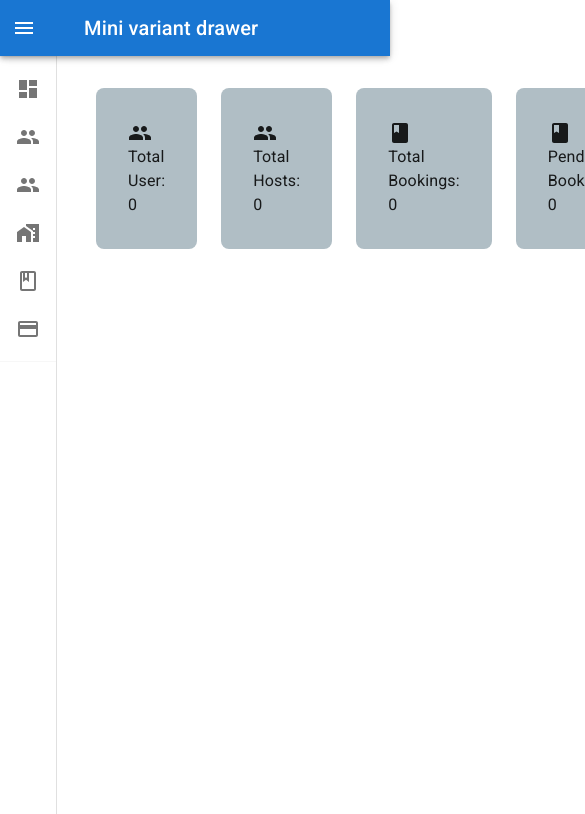
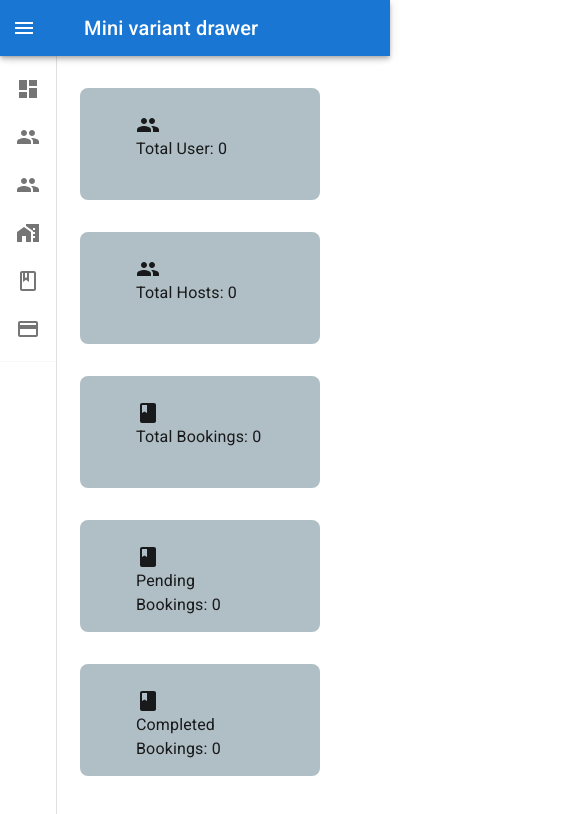
Before and after one commit to Jamshadj/stayspot, a React (Create React App) app in the folder client/: page /admin in a window 390 px wide. Shown: the top 814 px of the page, 585 px wide, since content can reach past the window. Built offline with nearby package versions, Linux system fonts and the light colour scheme; no server answers.

Commit message:
admin side  responsive

```diff
--- a/client/src/components/adminComponents/Bookings/BookingDetails.jsx
+++ b/client/src/components/adminComponents/Bookings/BookingDetails.jsx
@@ -64,14 +64,15 @@ function BookingDetails() {
     }, [listing]);
 
     return (
-        <div className="mt-12 ml-24">
+        <div className="mt-12 md:ml-24 ml-8">
             {loading ? (
                 <CircularProgress />
             ) : (
-                <div className='flex'>
-                    <div className='w-1/2'>
+                <div>
+                 <div className='md:flex pt-36'>
+                        <div className='md:w-1/2'>
                         <div>
-                            {listing && <img className='w-96 h-96 ml-12 rounded' src={listing.images[0]} alt="" />}
+                        {listing && <img className='w-80  ml-9 h-96 md:ml-12 rounded' src={listing.images[0]} alt="" />}
                         </div>
                         <div className='mt-8 ml-12'>
                             <div>
@@ -94,7 +95,7 @@ function BookingDetails() {
                             <span className='font-semibold'>Hosted By: {host && host.firstName}</span>
                         </div>
                     </div>
-                    <div className='w-1/2'>
+                    <div className='md:w-1/2'>
                         <div className='mt-8 ml-12 flex flex-col gap-6'>
                             <div className='font-semibold'>
                                 Booked By: {user && user.firstName}
@@ -175,6 +176,7 @@ function BookingDetails() {
 
                     </div>
                 </div>
+                </div>
             )}
         </div>
     );
--- a/client/src/components/adminComponents/Bookings/Bookings.jsx
+++ b/client/src/components/adminComponents/Bookings/Bookings.jsx
@@ -66,8 +66,8 @@ const Bookings = () => {
   const TABLE_HEAD = ["No", "BookingId", "User", "check-In", "Check-Out", "Amount", "status", "Action"];
 
   return (
-    <div className="mt-12 ml-24 w-[92%]">
-      <h2 className="italic mb-4">Booking details</h2>
+    <div className="mt-12  ml-[5.5rem] md:ml-24 md:w-[calc(100%-320px)]">
+  <h2 className="italic mb-4">Booking details</h2>
       <div>
         {loading ? (
           <div className="flex justify-center mt-80">
--- a/client/src/components/adminComponents/Home/Home.jsx
+++ b/client/src/components/adminComponents/Home/Home.jsx
@@ -58,10 +58,10 @@ function Home() {
   }, []);
 
   return (
-    <div className='m-10 ml-24'>
-      <div className='flex gap-4'>
-        <div className='bg-blue-gray-200 rounded-lg'>
-          <div className='m-8'>
+    <div className='m-10 md:ml-24 ml-12'>
+       <div className="md:flex md:pl-36 gap-4">
+        <div className="bg-blue-gray-200 md:ml-0 ml-8 h-28 w-60  rounded-lg">
+          <div className="m-8 md:p-0 p-6 ">
             <div>
               <GroupIcon />
             </div>
@@ -70,8 +70,8 @@ function Home() {
             </div>
           </div>
         </div>
-        <div className='bg-blue-gray-200 rounded-lg'>
-          <div className='m-8'>
+        <div className="bg-blue-gray-200 h-28  md:ml-0 ml-8 w-60 rounded-lg">
+          <div className="m-8 md:p-0 p-6">
             <div>
               <GroupIcon />
             </div>
@@ -80,8 +80,8 @@ function Home() {
             </div>
           </div>
         </div>
-        <div className='bg-blue-gray-200 rounded-lg'>
-          <div className='m-8'>
+        <div className="bg-blue-gray-200 h-28 w-60  md:ml-0 ml-8 rounded-lg">
+          <div className="m-8 md:p-0 p-6">
             <div>
               <BookIcon />
             </div>
@@ -90,8 +90,8 @@ function Home() {
             </div>
           </div>
         </div>
-        <div className='bg-blue-gray-200 rounded-lg'>
-          <div className='m-8'>
+        <div className="bg-blue-gray-200 h-28 w-60  md:ml-0 ml-8 rounded-lg">
+          <div className="m-8 md:p-0 p-6">
             <div>
               <BookIcon />
             </div>
@@ -100,8 +100,8 @@ function Home() {
             </div>
           </div>
         </div>
-        <div className='bg-blue-gray-200 rounded-lg'>
-          <div className='m-8'>
+        <div className="bg-blue-gray-200 h-28 w-60  md:ml-0 ml-8 rounded-lg">
+          <div className="m-8 md:p-0 p-6">
             <div>
               <BookIcon />
             </div>
@@ -112,12 +112,12 @@ function Home() {
         </div>
       </div>
       {bookingData.length > 0 && (
-      <div className='flex mt-28'>
-        <div className='w-1/2 h-full w-full'>
+       <div className='md:flex mt-28'>
+       <div className='md:w-1/2 h-full w-[90%]'>
           <h4>Revenue</h4>
           <RevenueCharts bookings={bookingData} />
         </div>
-        <div className='w-1/2'>
+        <div className='md:w-1/3 md:ml-48'>
           <h4>Bookings</h4>
           <BookingCharts
             pendingBookingCount={pendingBookingCount}
--- a/client/src/components/adminComponents/HostTable/Host.jsx
+++ b/client/src/components/adminComponents/HostTable/Host.jsx
@@ -141,11 +141,9 @@ const Host = () => {
   const TABLE_HEAD = ["No", "Profile", "Name", "Email", "PhoneNo", "Status", "Action"];
 
   return (
-    <div className="mt-12 ml-24 w-[92%]">
-      <div className="flex">
-        <div>
-          <h2 className="italic mb-4">Host details</h2>
-        </div>
+    <div className="mt-12 mr-[1.5rem] ml-[5.5rem] md:ml-24 md:w-[calc(100%-320px)]">
+      <div>
+    <h2 className="italic mb-4">Host details</h2>
         <div className="ml-auto">
           <Button color="blue" onClick={addHostPrompt}>Add host</Button>
         </div>
--- a/client/src/components/adminComponents/Listings/Properties.jsx
+++ b/client/src/components/adminComponents/Listings/Properties.jsx
@@ -35,8 +35,8 @@ function Properties() {
   };
 
   return (
-    <div className="mt-12 ml-24 w-[92%]">
-      <h2>Proerty details</h2>
+    <div className="mt-12 mr-[1.5rem] ml-[5.5rem] md:ml-24 md:w-[calc(100%-320px)]">
+    <h2 className="italic mb-4">Property details</h2>
       <TableContainer component={Paper}>
         <Table sx={{ minWidth: 650 }} aria-label="simple table">
           <TableHead>
--- a/client/src/components/adminComponents/WithdrawRequests/WithdrawRequests.jsx
+++ b/client/src/components/adminComponents/WithdrawRequests/WithdrawRequests.jsx
@@ -97,7 +97,7 @@ const WithdrawRequests = () => {
   const TABLE_HEAD = ["No", "Name", "Wallet balance","Requested Amount", "Status", "Action"];
 
   return (
-    <div className="mt-12 ml-24 w-[92%]">
+    <div className="mt-12  ml-[5.5rem] md:ml-24 md:w-[calc(100%-320px)]">
       <h2 className="italic mb-4">Withdraw requests</h2>
       {loading ? (
         <div className="flex justify-center mt-80">
```
